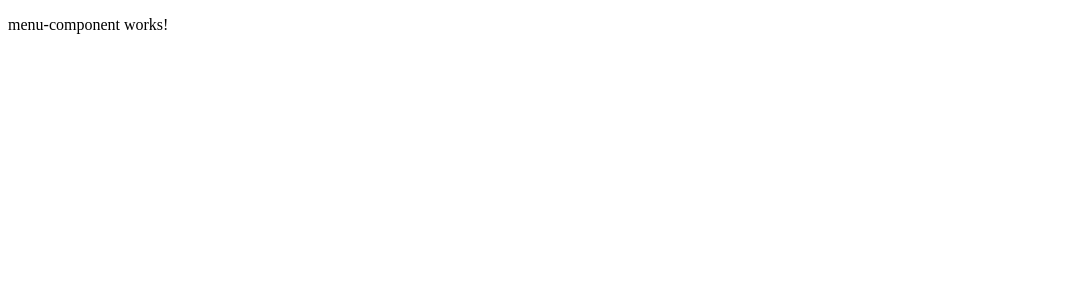
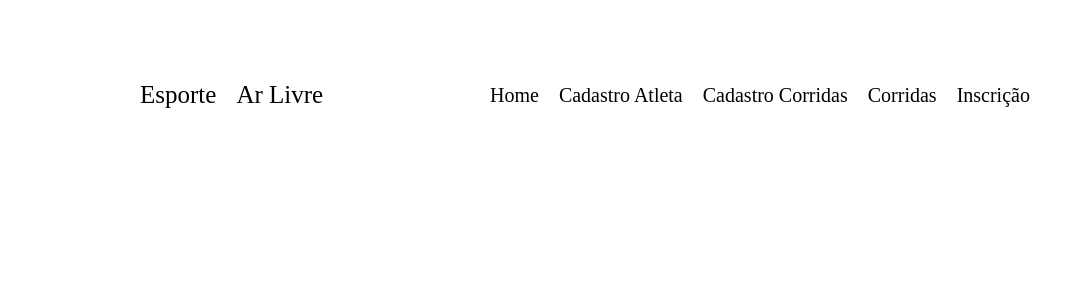
Before and after one commit to giovanavoliveira8-sketch/esportearlivre_qpr210001, an Angular app: page / in a window 1280 px wide. Shown: the top 300 px of the page, without its empty margins (0-1084 px from the left). Built offline with nearby package versions, Linux system fonts and the light colour scheme.

Commit message:
Formatado o MenuComponent

```diff
--- a/src/app/component/menu-component/menu-component.component.html
+++ b/src/app/component/menu-component/menu-component.component.html
@@ -1 +1,16 @@
-<p>menu-component works!</p>
+<header id="cabecalho">
+    <div id="logo">
+        Esporte <span id="titulo-logo">Ar Livre</span>
+    </div>
+
+    <nav id="menu">
+        <ul id="ul-menu">
+            <li><a href="#" class="lnk-menu">Home</a></li>
+            <li><a href="#" class="lnk-menu">Cadastro Atleta</a></li>
+            <li><a href="#" class="lnk-menu"> Cadastro Corridas </a></li>
+            <li><a href="#" class="lnk-menu"> Corridas </a></li>
+            <li><a href="#" class="lnk-menu"> Inscrição </a></li>
+
+        </ul>
+    </nav>
+</header>
```
